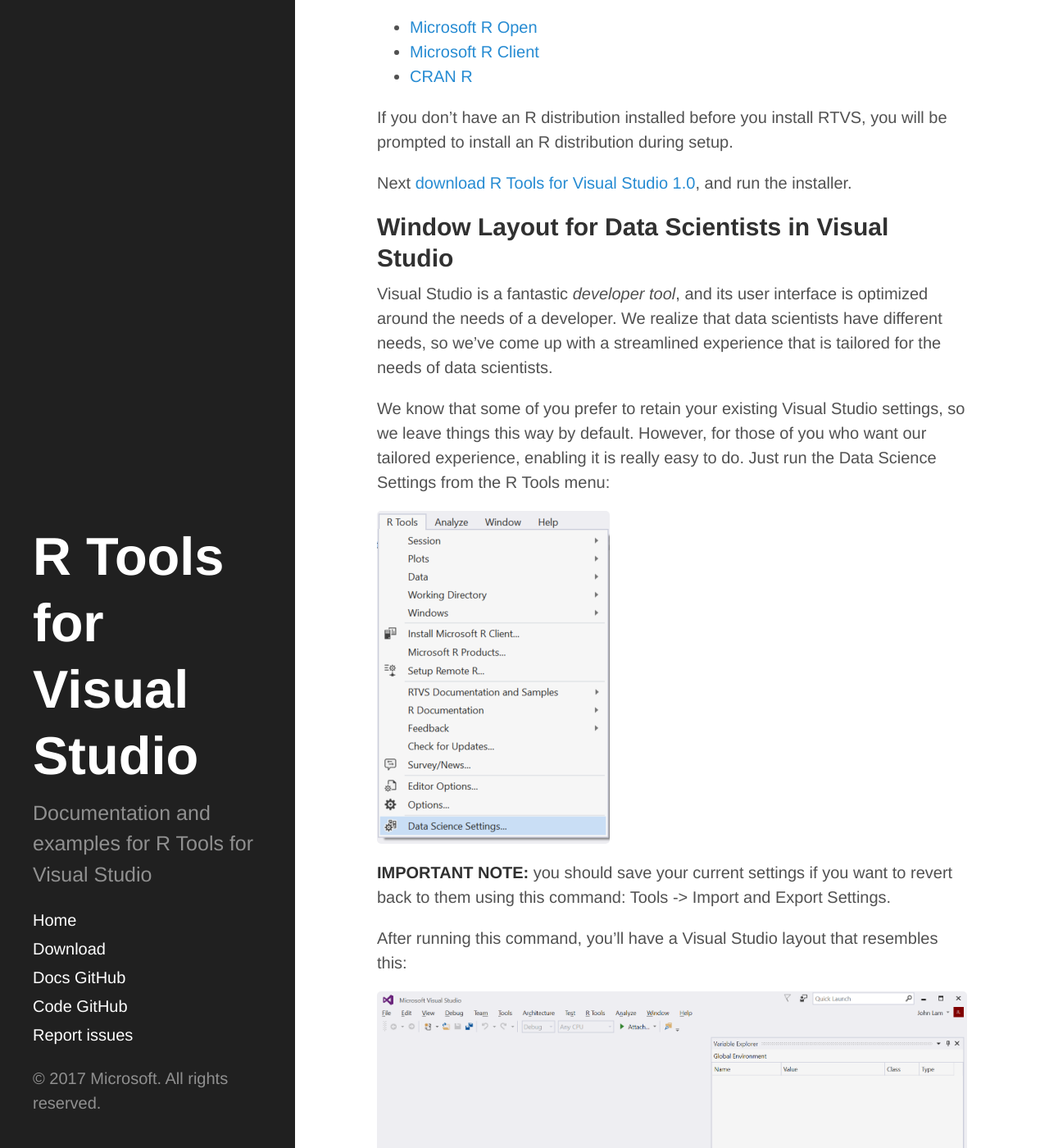
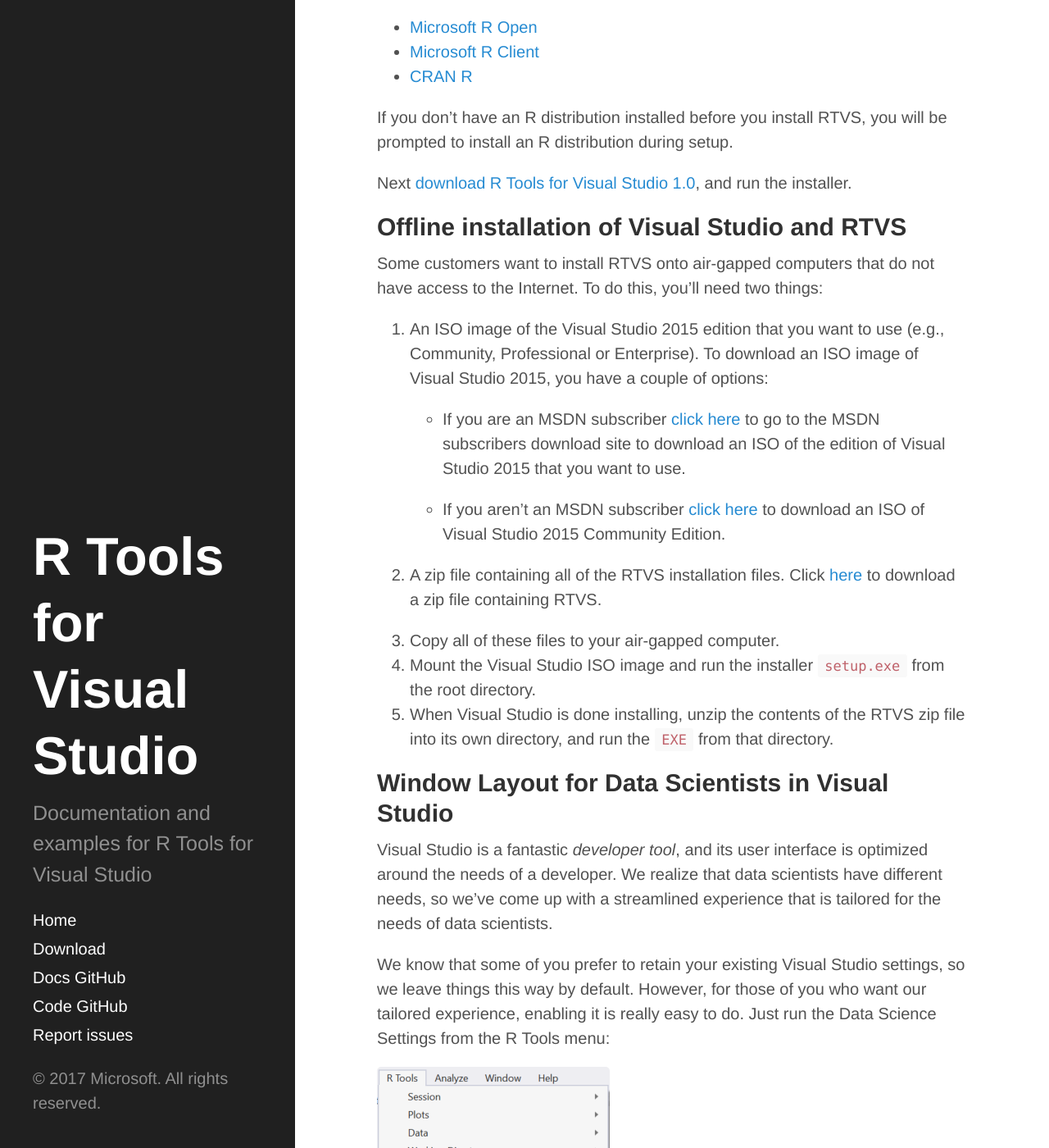
Before and after one commit to microsoft/RTVS-docs, a Jekyll site: the page built from installation.md, in a window 1280 px wide and 1400 px high, scrolled down 846 px. Shown: the whole window at 82% size. Built offline with Jekyll 4.4.1, drawn with Linux system fonts in a browser that asks for light colours; our own code applies the rules of GitHub Pages for plain Markdown files.

Commit message:
Adding offline installation instructions

```diff
--- a/installation.md
+++ b/installation.md
@@ -40,6 +40,34 @@
 Next [download R Tools for Visual Studio 1.0](https://aka.ms/rtvs-current), and
 run the installer.
 
+## Offline installation of Visual Studio and RTVS
+
+Some customers want to install RTVS onto air-gapped computers that do not have
+access to the Internet. To do this, you'll need two things:
+
+1. An ISO image of the Visual Studio 2015 edition that you want to use (e.g.,
+   Community, Professional or Enterprise). To download an ISO image of Visual
+   Studio 2015, you have a couple of options:
+
+    * If you are an MSDN subscriber [click
+here](https://msdn.microsoft.com/en-us/subscriptions/hh442898.aspx) to go to the
+MSDN subscribers download site to download an ISO of the edition of Visual
+Studio 2015 that you want to use.
+
+    * If you aren't an MSDN subscriber [click
+here](https://www.microsoft.com/en-us/download/details.aspx?id=48146) to
+download an ISO of Visual Studio 2015 Community Edition.
+
+1. A zip file containing all of the RTVS installation files. Click
+   [here](https://aka.ms/rtvs-current-zip) to download a zip file containing
+   RTVS.
+
+1. Copy all of these files to your air-gapped computer.
+1. Mount the Visual Studio ISO image and run the installer `setup.exe` from the
+   root directory.
+1. When Visual Studio is done installing, unzip the contents of the RTVS zip
+   file into its own directory, and run the `EXE` from that directory.
+
 ## Window Layout for Data Scientists in Visual Studio
 
 Visual Studio is a fantastic *developer tool*, and its user interface is
```
Also changed, not shown: index.md (+10 -0 lines).
